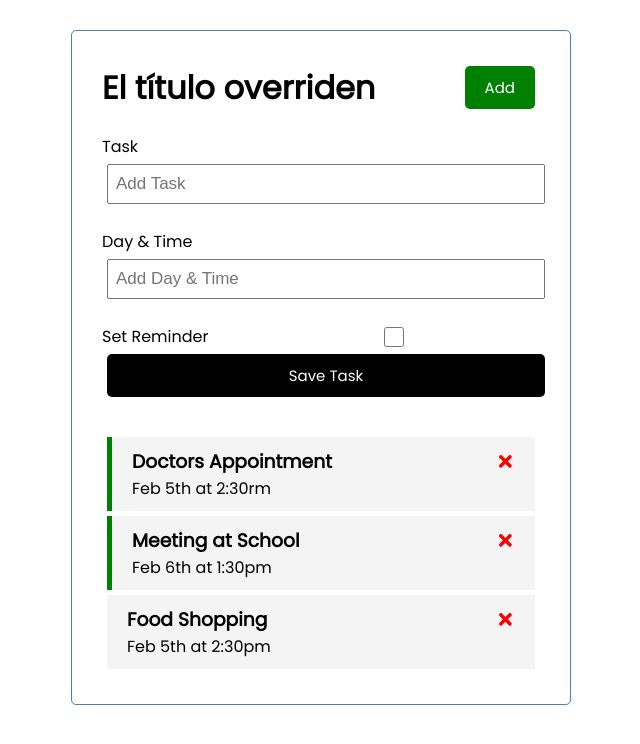
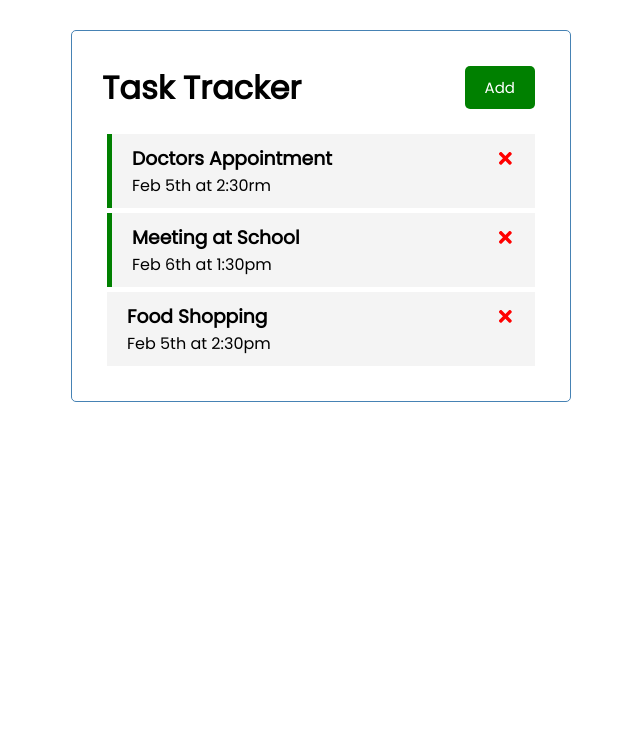
Before and after one commit to julabrego/react-task-tracker, a React (Create React App) app: page / in a window 1280 px wide. Shown: the top 744 px of the page, without its empty margins (319-959 px from the left). Built offline with nearby package versions, Linux system fonts and the light colour scheme.

Commit message:
can toggle visibility of add new trask form

```diff
--- a/src/App.js
+++ b/src/App.js
@@ -4,6 +4,8 @@
 import Tasks from "./components/Tasks";
 
 function App() {
+  const [showAddTask, setShowAddTask] = useState(false);
+
   const [tasks, setTasks] = useState([
     {
       id: 1,
@@ -48,8 +50,12 @@
 
   return (
     <div className="container">
-      <Header title="El título overriden" />
-      <AddTask onAdd={addTask} />
+      <Header
+        title="Task Tracker"
+        onAdd={() => setShowAddTask(!showAddTask)}
+        showAdd={showAddTask}
+      />
+      {showAddTask && <AddTask onAdd={addTask} />}
       {tasks.length > 0 ? (
         <Tasks tasks={tasks} onDelete={deleteTask} onToggle={toggleReminder} />
       ) : (
--- a/src/components/Header.js
+++ b/src/components/Header.js
@@ -1,18 +1,18 @@
-import Button from "./Button"
+import Button from "./Button";
 
-export const Header = ({title}) => {
-    const onClick = () => {
-        console.log('Clicked')
-    }
-
-    return (
-        <header className='header'>
-            <h1>{title}</h1>
-            <Button color='green' text='Add' onClick={onClick} />
-        </header>
-    )
-}
+export const Header = ({ title, onAdd, showAdd }) => {
+  return (
+    <header className="header">
+      <h1>{title}</h1>
+      <Button
+        color={showAdd ? "red" : "green"}
+        text={showAdd ? "Close" : "Add"}
+        onClick={onAdd}
+      />
+    </header>
+  );
+};
 
 Header.defaultProps = {
-    title: 'Task Tracker'
-}
+  title: "Task Tracker",
+};
```
